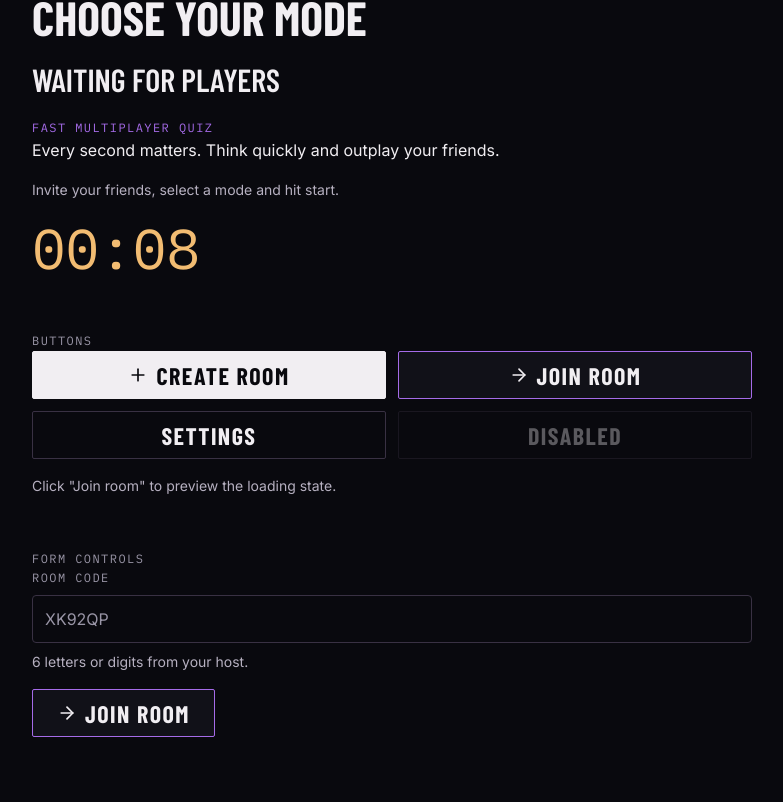
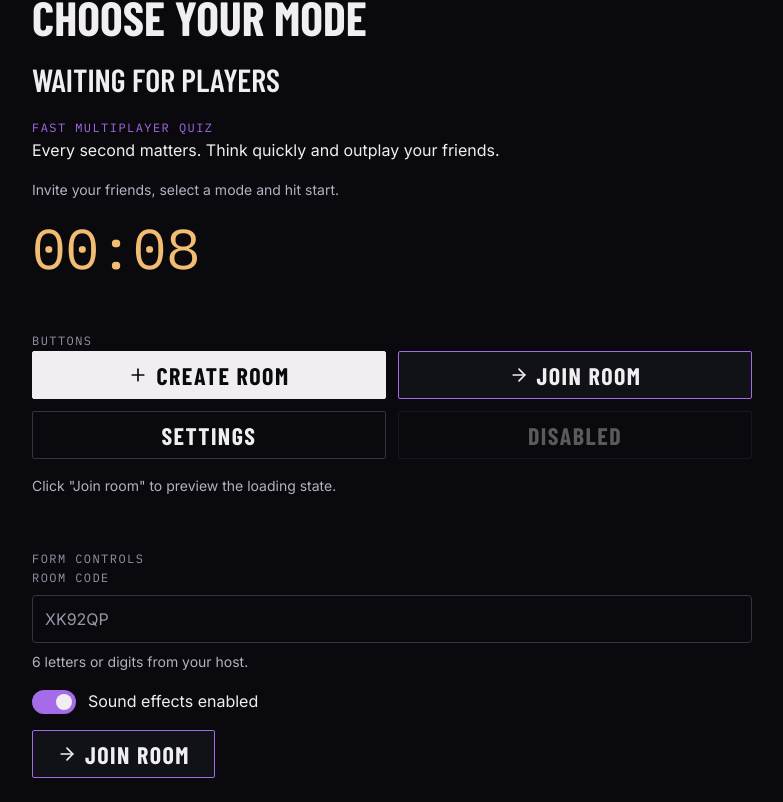
Before and after one commit to dawidseipold/overheat, a React (Vite) app in the folder apps/web/: page /design-system in a window 1280 px wide. Shown: the part 310-1112 px from the top of the page, without its empty margins (248-1031 px from the left). Before the commit the page ends 1071 px from the top, so only its background shows below. Built offline with nearby package versions, Linux system fonts and the light colour scheme.

Commit message:
feat(web): add Switch component and sound setting to form example

```diff
--- a/apps/web/package.json
+++ b/apps/web/package.json
@@ -14,6 +14,7 @@
     "@app/shared": "workspace:*",
     "@elysiajs/eden": "^1.4.9",
     "@radix-ui/react-slot": "^1.5.0",
+    "@radix-ui/react-switch": "^1.4.1",
     "@tanstack/react-form": "^1.33.5",
     "@tanstack/react-query": "^5.105.0",
     "@tanstack/react-router": "^1.170.46",
--- /dev/null
+++ b/apps/web/src/components/ui/switch.tsx
@@ -0,0 +1,20 @@
+import * as SwitchPrimitive from "@radix-ui/react-switch";
+import * as React from "react";
+
+import { cn } from "@/lib/utils";
+
+function Switch({ className, ...props }: React.ComponentProps<typeof SwitchPrimitive.Root>) {
+  return (
+    <SwitchPrimitive.Root
+      className={cn(
+        "inline-flex h-6 w-11 shrink-0 items-center rounded-full bg-oh-elevated p-1 transition-colors duration-(--motion-micro) outline-none focus-visible:ring-[3px] focus-visible:ring-ring/50 disabled:pointer-events-none disabled:opacity-35 data-[state=checked]:bg-oh-violet",
+        className,
+      )}
+      {...props}
+    >
+      <SwitchPrimitive.Thumb className="block size-4 rounded-full bg-oh-ghost transition-transform duration-(--motion-micro) data-[state=checked]:translate-x-5" />
+    </SwitchPrimitive.Root>
+  );
+}
+
+export { Switch };
--- a/apps/web/src/routes/design-system.tsx
+++ b/apps/web/src/routes/design-system.tsx
@@ -7,6 +7,7 @@ import * as v from "valibot";
 import { Button } from "@/components/ui/button";
 import { Field, FieldDescription, FieldError, FieldLabel } from "@/components/ui/field";
 import { Input } from "@/components/ui/input";
+import { Switch } from "@/components/ui/switch";
 import { Text } from "@/components/ui/typography";
 
 export const Route = createFileRoute("/design-system")({
@@ -84,7 +85,7 @@ function DesignSystem() {
 
 function JoinRoomForm() {
   const form = useForm({
-    defaultValues: { roomCode: "" },
+    defaultValues: { roomCode: "", soundEnabled: true },
     // Udawane wysłanie do serwera (1,5 s)
     onSubmit: async () => {
       await new Promise((resolve) => setTimeout(resolve, 1500));
@@ -123,7 +124,29 @@ function JoinRoomForm() {
           </Field>
         )}
       />
+
+      <form.Field
+        name="soundEnabled"
+        children={(field) => (
+          <Field className="flex-row items-center gap-3">
+            <Switch
+              id={field.name}
+              name={field.name}
+              checked={field.state.value}
+              onBlur={field.handleBlur}
+              onCheckedChange={field.handleChange}
+            />
+            <Text asChild>
+              <label htmlFor={field.name}>
+                Sound effects {field.state.value ? "enabled" : "disabled"}
+              </label>
+            </Text>
+          </Field>
+        )}
+      />
+
       <form.Subscribe
+
         selector={(state) => state.isSubmitting}
         children={(isSubmitting) => (
           <Button type="submit" variant="outline" loading={isSubmitting}>
```
Also changed, not shown: 1 other file (tests, documents, lock files or other folders).
